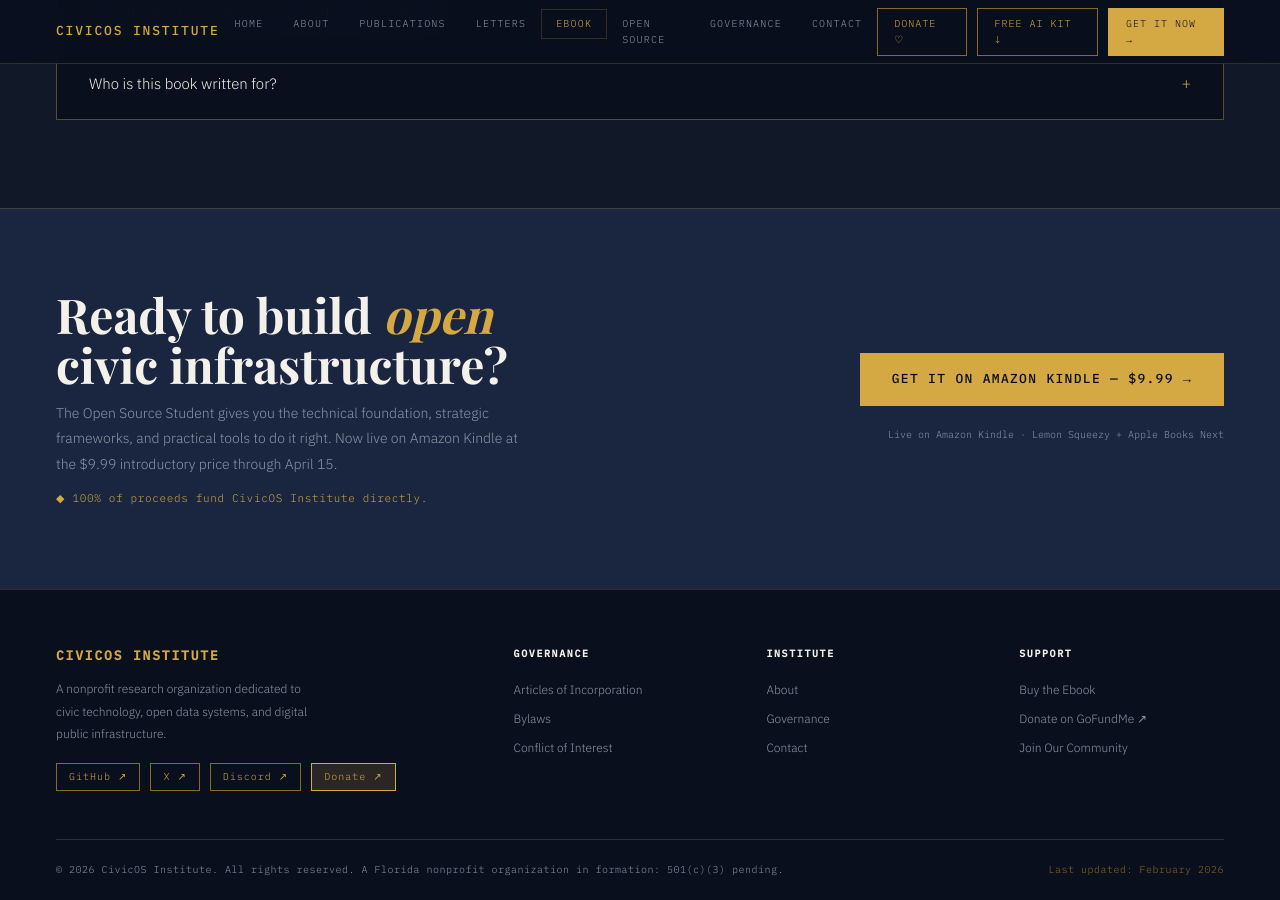
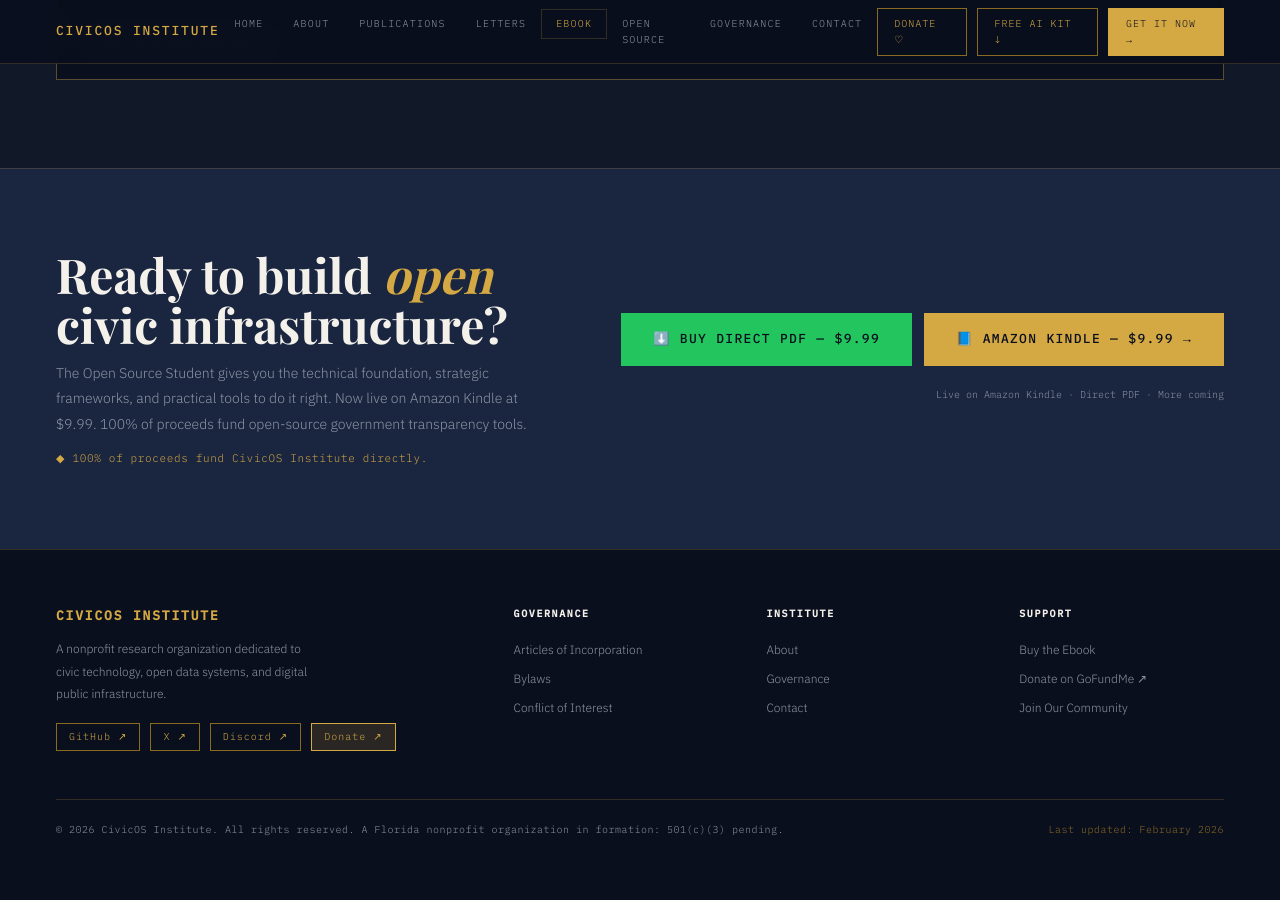
Before and after one commit to CivicOSInstitute/civicos-institute.github.io, a Jekyll site: the page built from ebook.html, in a window 1280 px wide and 900 px high, scrolled down 5255 px. Built offline with Jekyll 4.4.1, drawn with Linux system fonts in a browser that asks for light colours; some web fonts are replaced; after the commit the page ends 6115 px from its top, so only the background shows below that; some of the changed text lies outside the part shown.

Commit message:
Fix ebook pricing: remove expired 'April 15' language, add Direct PDF buy option

```diff
--- a/ebook.html
+++ b/ebook.html
@@ -10,7 +10,7 @@
       <div class="ebook-series">— THE OPEN SOURCE STUDENT SERIES</div>
       <h1 class="au">The Open Source <em>Student</em></h1>
       <div class="ebook-edition au d1">Founders Complete Edition</div>
-      <div class="book-badge" style="display:inline-block;margin:10px 0 12px;background:rgba(212,168,67,0.10);border:1px solid rgba(212,168,67,0.45);color:var(--amber);font-family:var(--mono);text-transform:uppercase;letter-spacing:.08em;padding:8px 16px;">NOW AVAILABLE — INTRODUCTORY PRICE $9.99 ENDS APRIL 15</div>
+      <div class="book-badge" style="display:inline-block;margin:10px 0 12px;background:rgba(212,168,67,0.10);border:1px solid rgba(212,168,67,0.45);color:var(--amber);font-family:var(--mono);text-transform:uppercase;letter-spacing:.08em;padding:8px 16px;">NOW AVAILABLE — FOUNDERS EDITION, $9.99</div>
       <p class="ebook-tagline au d2">Stop renting AI. Start building it. This guide transforms you from a passive consumer into a capable builder — installing and running AI on your own computer, then creating homework assistants, research tools, writing coaches, and personal tutors that you control completely. No subscriptions. No data sharing. Just practical skills that compound. <strong style="color:var(--amber);font-weight:500;">100% of proceeds fund the founding of CivicOS Institute.</strong></p>
       <div class="ebook-meta-row au d3">
         <div class="emeta">
@@ -19,15 +19,15 @@
         </div>
         <div class="emeta">
           <div class="emeta-val">$9.99</div>
-          <div class="emeta-key">Intro Price</div>
+          <div class="emeta-key">Current Price</div>
         </div>
         <div class="emeta">
           <div class="emeta-val">$41.94</div>
           <div class="emeta-key">Individual Value</div>
         </div>
         <div class="emeta">
-          <div class="emeta-val">APRIL 15</div>
-          <div class="emeta-key">Price Increase</div>
+          <div class="emeta-val">$9.99</div>
+          <div class="emeta-key">Current Price</div>
         </div>
       </div>
     </div>
@@ -55,9 +55,8 @@
         <h2 style="font-family:var(--serif);font-size:42px;font-weight:700;line-height:1.05;margin-bottom:18px;">Six books. One price. Available now.</h2>
         <div style="font-size:58px;font-family:var(--serif);line-height:1;color:var(--amber);">$9.99</div>
         <p style="font-family:var(--mono);font-size:12px;letter-spacing:.08em;text-transform:uppercase;color:var(--grey);margin-top:8px;">Founders Complete Edition — All Platforms</p>
-        <p style="color:var(--grey);font-size:14px;">Introductory price until April 15, 2025</p>
+        <p style="color:var(--grey);font-size:14px;">Founders Edition — Extended Pricing</p>
         <p style="color:var(--grey);font-size:14px;">If purchased individually: <span style="text-decoration:line-through;">$41.94</span></p>
-        <div style="background:rgba(212,168,67,.08);border-left:2px solid var(--amber);padding:12px 14px;margin:16px 0;font-family:var(--mono);font-size:12px;color:var(--amber);letter-spacing:.06em;">⚠ After April 15 — price increases to $39.99</div>
 
         <div style="margin-top:26px;max-width:560px;">
           <div style="font-family:var(--mono);font-size:11px;letter-spacing:.12em;text-transform:uppercase;color:var(--grey);margin-bottom:10px;">AVAILABLE ON</div>
@@ -73,7 +72,7 @@
 
         <div id="waitlist" style="margin-top:24px;background:rgba(244,241,235,0.04);border:1px solid rgba(244,241,235,0.15);border-top:2px solid #D4A843;padding:32px;max-width:480px;">
           <a href="https://www.amazon.com/dp/B0GQ5JM6LT" target="_blank" rel="noopener" style="display:block;width:100%;padding:14px;background:#D4A843;color:#0A0F1E;text-align:center;text-decoration:none;font-family:var(--sans);font-weight:700;font-size:16px;">Get It on Amazon Kindle — $9.99 →</a>
-          <p style="font-family:var(--mono);font-size:12px;color:var(--amber);text-align:center;margin-top:10px;">⚠ Introductory price ends April 15 — increases to $39.99</p>
+          <p style="font-family:var(--mono);font-size:12px;color:var(--amber);text-align:center;margin-top:10px;">100% of proceeds fund CivicOS Institute — a 501(c)(3) in formation</p>
           <p style="font-family:var(--mono);font-size:11px;color:var(--grey);text-align:center;margin-top:6px;">100% of proceeds fund CivicOS Institute.</p>
         </div>
 
@@ -109,7 +108,7 @@
   </section>
 
   <div style="padding:16px 56px;background:var(--navy-light);border-top:1px solid var(--border);border-bottom:1px solid var(--border);display:flex;align-items:center;gap:12px;flex-wrap:wrap;">
-    <span style="font-family:var(--mono);font-size:11px;letter-spacing:0.12em;text-transform:uppercase;color:var(--amber);">NOW ON AMAZON KINDLE — $9.99 Intro Price Ends April 15 · Lemon Squeezy · Apple Books · More Platforms Coming</span>
+    <span style="font-family:var(--mono);font-size:11px;letter-spacing:0.12em;text-transform:uppercase;color:var(--amber);">NOW ON AMAZON KINDLE — $9.99 · Lemon Squeezy · Apple Books · More Platforms Coming</span>
   </div>
 
   <!-- What's Inside -->
@@ -184,7 +183,7 @@
           <span class="faq-q-text">What formats is the book available in?</span>
           <span class="faq-toggle">+</span>
         </div>
-        <div class="faq-a">The Open Source Student: Founders Complete Edition is now live on Amazon Kindle, with Lemon Squeezy, Apple Books, and additional platforms to follow. Introductory pricing is $9.99 through April 15, after which the Founders Complete Edition increases to $39.99.</div>
+        <div class="faq-a">The Open Source Student: Founders Complete Edition is now live on Amazon Kindle, with Lemon Squeezy, Apple Books, and additional platforms to follow. The Founders Complete Edition is currently $9.99 — extended Founders Edition pricing. 100% of proceeds fund CivicOS Institute, a nonprofit building open-source government transparency tools.</div>
       </div>
       <div class="faq-item">
         <div class="faq-q" onclick="toggleFaq(this)">
@@ -247,11 +246,14 @@
   <div class="ebook-cta fi">
     <div>
       <h2>Ready to build <em>open</em><br>civic infrastructure?</h2>
-      <p>The Open Source Student gives you the technical foundation, strategic frameworks, and practical tools to do it right. Now live on Amazon Kindle at the $9.99 introductory price through April 15.</p>
+      <p>The Open Source Student gives you the technical foundation, strategic frameworks, and practical tools to do it right. Now live on Amazon Kindle at $9.99. 100% of proceeds fund open-source government transparency tools.</p>
       <p style="margin-top:12px;font-family:var(--mono);font-size:11px;color:var(--amber);letter-spacing:0.06em;">◆ 100% of proceeds fund CivicOS Institute directly.</p>
     </div>
     <div class="ebook-cta-right">
-      <a href="https://www.amazon.com/dp/B0GQ5JM6LT" target="_blank" rel="noopener" class="btn-primary" style="font-size:13px;padding:16px 32px;">Get It on Amazon Kindle — $9.99 →</a>
-      <p style="font-family:var(--mono);font-size:10px;color:var(--grey);text-align:right;margin-top:8px;">Live on Amazon Kindle · Lemon Squeezy + Apple Books Next</p>
+      <div style="display:flex;gap:12px;justify-content:center;flex-wrap:wrap;">
+        <a href="#" onclick="alert('Set up Gumroad first.'); return false;" class="btn-primary" style="font-size:13px;padding:16px 32px;background:#22c55e;">⬇️ Buy Direct PDF — $9.99</a>
+        <a href="https://www.amazon.com/dp/B0GQ5JM6LT" target="_blank" rel="noopener" class="btn-primary" style="font-size:13px;padding:16px 32px;">📘 Amazon Kindle — $9.99 →</a>
+      </div>
+      <p style="font-family:var(--mono);font-size:10px;color:var(--grey);text-align:right;margin-top:8px;">Live on Amazon Kindle · Direct PDF · More coming</p>
     </div>
   </div>
```
